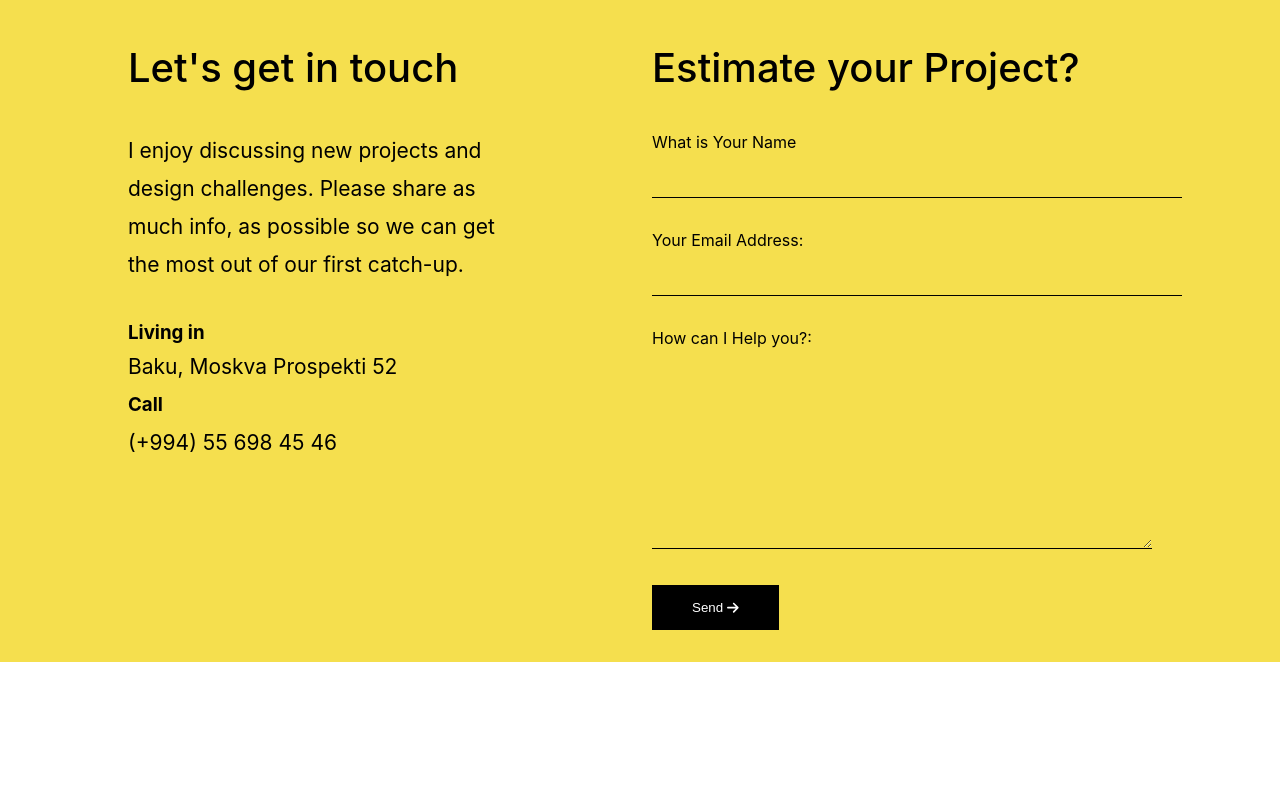
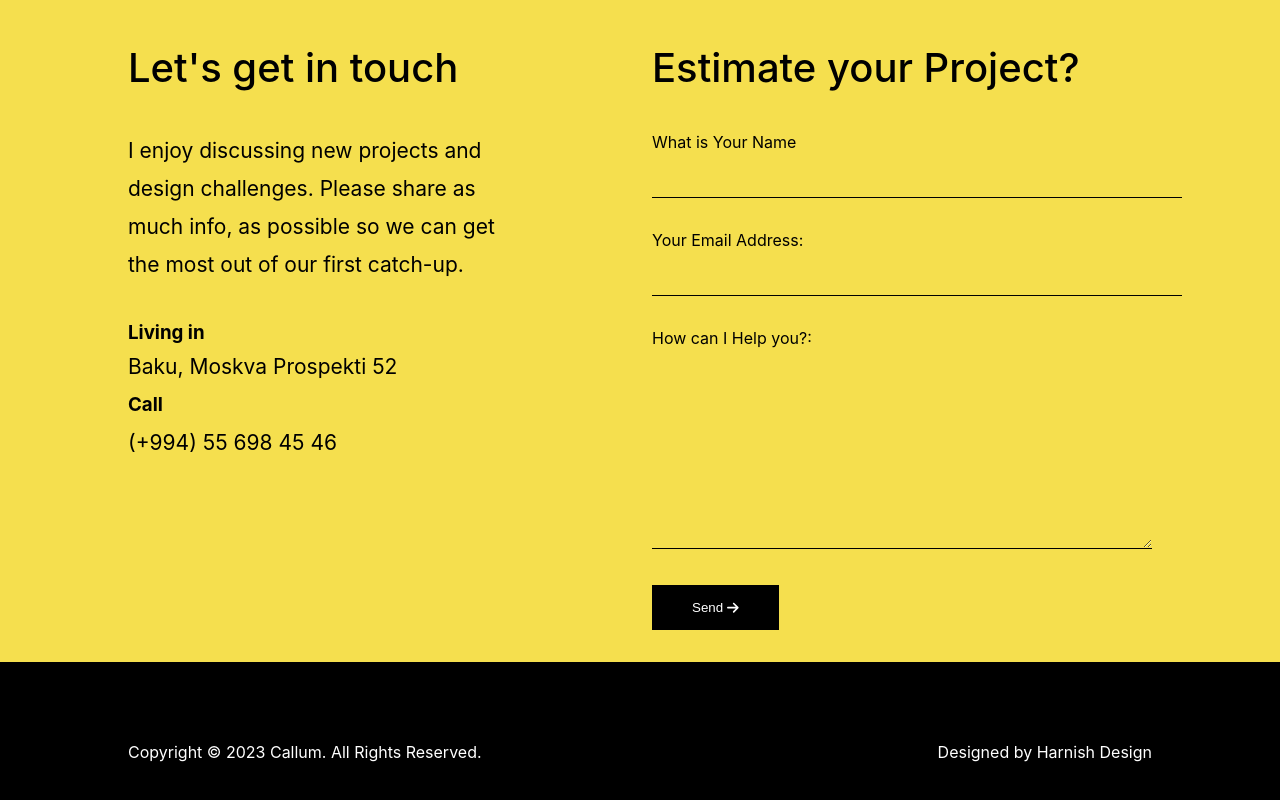
Before and after one commit to ShahmirzeMIT/Portfolio, a React (Create React App) app: page / in a window 1280 px wide. Shown: the part 5752-6552 px from the top of the page. Before the commit the page ends 6414 px from the top, so only its background shows below. Built offline with nearby package versions, Linux system fonts and the light colour scheme.

Commit message:
footer prepared

```diff
--- a/src/Route/index.js
+++ b/src/Route/index.js
@@ -8,7 +8,7 @@ import Resume from "../resume/resume";
 import Questions from "../question/question";
 import Laptop from "../laptop/laptop";
 import Contact from "../contact/contact";
-
+import Footer from "../footer/footer"
 
 
 function Routing() {
@@ -22,6 +22,7 @@ function Routing() {
 					<Laptop/>
 					<Questions/>
 					<Contact/>
+					<Footer/>
 
 		</>
 	)
--- a/src/footer/footer.css
+++ b/src/footer/footer.css
@@ -0,0 +1,11 @@
+footer{
+	padding: 5em 0 ;
+	background: black;
+}
+.dFlexF{
+	display: flex;
+	justify-content: space-between;
+	width: 80%;
+	margin: 0 auto;
+	color: white;
+}
--- a/src/footer/footer.js
+++ b/src/footer/footer.js
@@ -0,0 +1,15 @@
+import styles from "./footer.css"
+
+function Footer(){
+	return(
+		<footer>
+			<div className="dFlexF">
+				<div>Copyright © 2023 Callum. All Rights Reserved.</div>
+				<div>Designed by Harnish Design</div>
+			</div>
+
+		</footer>
+	)
+}
+
+export default Footer
```
